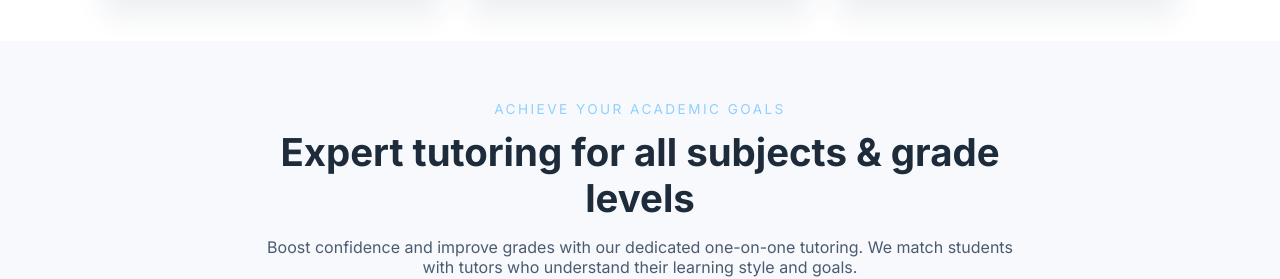
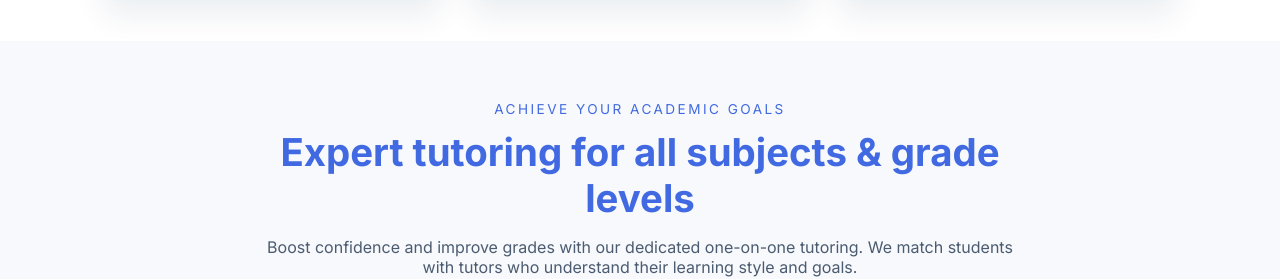
Before and after one commit to dennisyd/tlq-frontend, a React (Vite) app: page / in a window 1280 px wide. Shown: the part 1302-1581 px from the top of the page. Built offline with nearby package versions, Linux system fonts and the light colour scheme; no server answers; the HTML template or start-up script is replaced by a standard one.

Commit message:
Dark blue

```diff
--- a/src/App.css
+++ b/src/App.css
@@ -230,7 +230,7 @@ section.visible {
   text-transform: uppercase;
   font-size: 0.85rem;
   letter-spacing: 0.18em;
-  color: #8fd0ff;
+  color: #4169E1;
   margin: 0;
 }
 
@@ -307,6 +307,7 @@ section.visible {
 .section-heading h2 {
   margin: 12px 0 16px;
   font-size: clamp(2rem, 3vw, 2.6rem);
+  color: #4169E1;
 }
 
 .section-subtitle {
```
